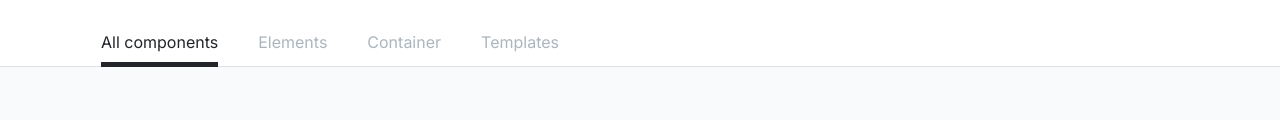
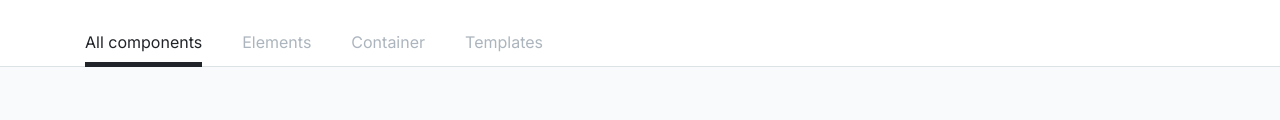
Before and after one commit to js-tasks-ru/htmlcss-20210610_yanina4, a website: page index.html in a window 1280 px wide. Shown: the part 163-283 px from the top of the page. Drawn offline with Linux system fonts and the light colour scheme.

Commit message:
tabulation

```diff
--- a/components/tabs/tabs.css
+++ b/components/tabs/tabs.css
@@ -42,3 +42,9 @@
 .radio__input_templates-tab:checked ~ .preview .preview__card_templates {
     display: flex;
 }
+
+@media  screen and (min-width: 768px) {
+    .tabs__scroller {
+        padding: 0;
+    }
+}
```
